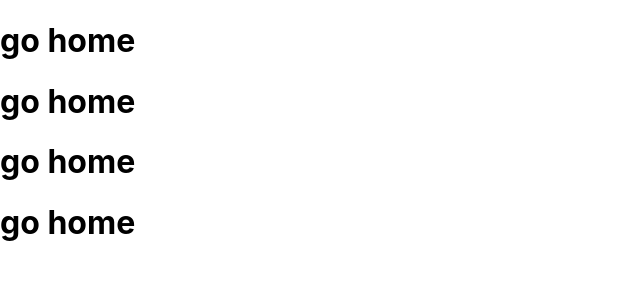
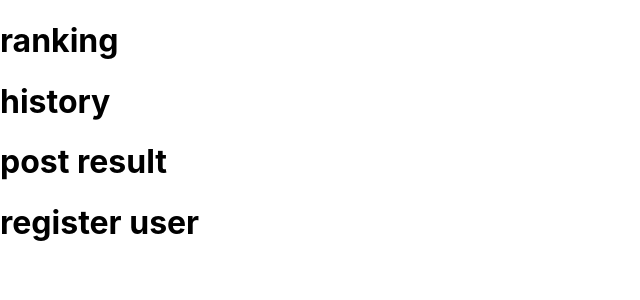
Before and after one commit to usatyo/rating, a Next.js app: page /home in a window 1280 px wide. Shown: the top 300 px of the page, without its empty margins (0-640 px from the left). Built offline with nearby package versions, Linux system fonts and the light colour scheme.

Commit message:
make ranking page

```diff
--- a/pages/home.tsx
+++ b/pages/home.tsx
@@ -1,26 +1,21 @@
 import { NextPage } from "next"
 import Link from "next/link"
-import { useDatas } from "../services/useDatas"
-import { useUsers } from "../services/useUsers"
 
 
-const Home:NextPage = () => {
-    // const names = useDatas()
-    // console.log(names)
-
+const Home: NextPage = () => {
     return (
         <div>
             <Link href="/ranking">
-                <h1>go home</h1>
+                <h1>ranking</h1>
             </Link>
             <Link href="/history">
-                <h1>go home</h1>
+                <h1>history</h1>
             </Link>
             <Link href="/post/result">
-                <h1>go home</h1>
+                <h1>post result</h1>
             </Link>
             <Link href="/post/user">
-                <h1>go home</h1>
+                <h1>register user</h1>
             </Link>
         </div>
     )
--- a/services/useUsers.ts
+++ b/services/useUsers.ts
@@ -12,5 +12,7 @@ export const useUsers = (): Users[] => {
             setOutput(infos)
         })()
     }, [])
+
+    output.sort((a, b) => b.rate - a.rate)
     return output
 }
```
Also changed, not shown: pages/ranking.tsx (+24 -1 lines).
